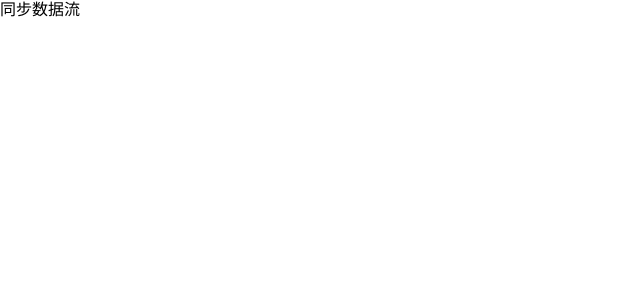
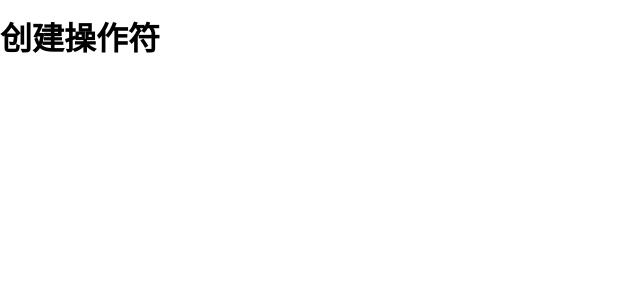
Before and after one commit to learn-frame/learn-rxjs, a React app: page / in a window 1280 px wide. Shown: the top 300 px of the page, without its empty margins (0-640 px from the left). Built offline with nearby package versions, Linux system fonts and the light colour scheme.

Commit message:
feat: Modify file name

```diff
--- a/src/containers/Synchronize.tsx
+++ b/src/containers/CreationOperators.tsx
@@ -99,9 +99,9 @@ function tryOperator() {
   source$.subscribe(v => console.log(v));
 }
 
-const Synchronize: React.FC = () => {
+const CreationOperators: React.FC = () => {
   tryOperator();
-  return <section className='synchronize'>同步数据流</section>;
+  return <h1 className='creationOperators'>创建操作符</h1>;
 };
 
-export default Synchronize;
+export default CreationOperators;
--- a/src/layouts/Layouts.tsx
+++ b/src/layouts/Layouts.tsx
@@ -1,11 +1,11 @@
 import React from 'react';
 
-import Synchronize from 'containers/Synchronize';
+import CreationOperators from 'containers/CreationOperators';
 
 const Layouts: React.FC = () => {
   return (
     <main className='layouts'>
-      <Synchronize />
+      <CreationOperators />
     </main>
   );
 };
```
